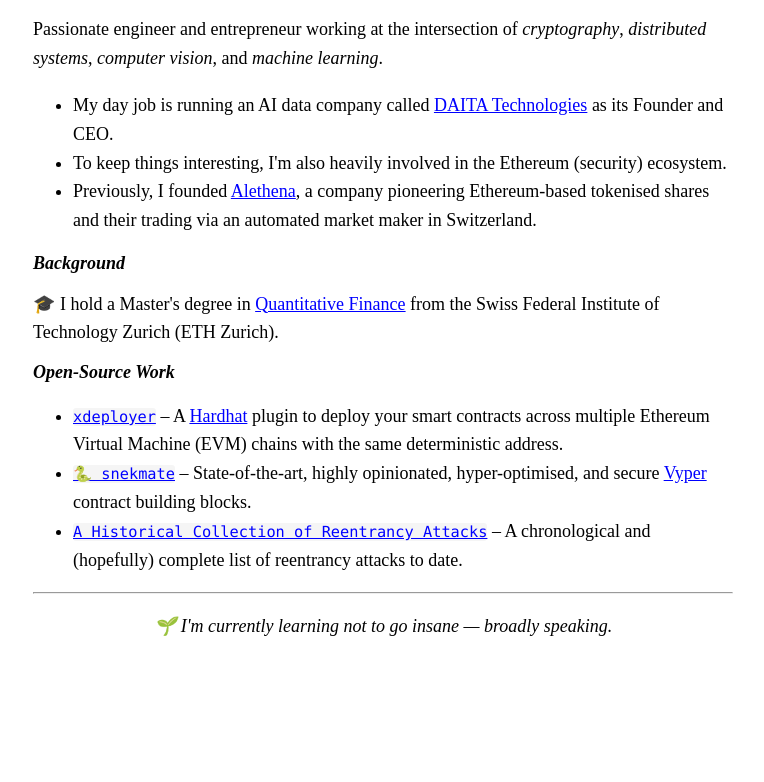
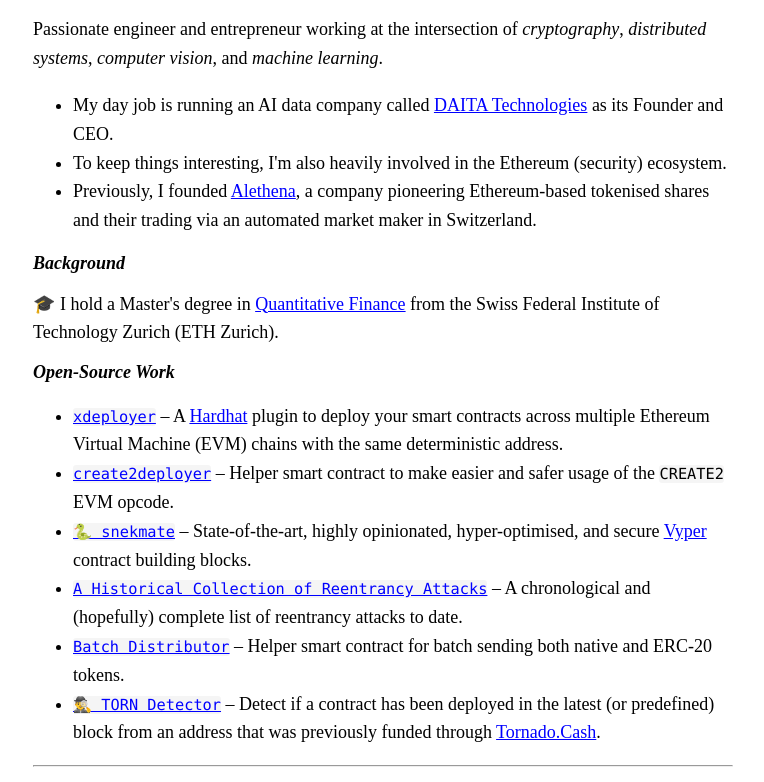
Before and after one commit to pcaversaccio/pcaversaccio.github.io, a plain HTML site: page index.html in a window 1280 px wide. Shown: the part 167-949 px from the top of the page, without its empty margins (257-1021 px from the left). Before the commit the page ends 915 px from the top, so only its background shows below. Drawn offline with Linux system fonts and the light colour scheme.

Commit message:
more content
Signed-off-by: Pascal Marco Caversaccio <pascal.caversaccio@hotmail.ch>

```diff
--- a/index.html
+++ b/index.html
@@ -82,6 +82,16 @@
               Machine (EVM) chains with the same deterministic address.
             </li>
             <li>
+              <a
+                href="https://github.com/pcaversaccio/create2deployer"
+                target="_blank"
+              >
+                <code>create2deployer</code></a
+              >
+              &ndash; Helper smart contract to make easier and safer usage of
+              the <code>CREATE2</code> EVM opcode.
+            </li>
+            <li>
               <a href="https://github.com/pcaversaccio/snekmate" target="_blank"
                 ><code>🐍 snekmate</code></a
               >
@@ -101,6 +111,29 @@
               &ndash; A chronological and (hopefully) complete list of
               reentrancy attacks to date.
             </li>
+            <li>
+              <a
+                href="https://github.com/pcaversaccio/batch-distributor"
+                target="_blank"
+                ><code>Batch Distributor</code></a
+              >
+              &ndash; Helper smart contract for batch sending both native and
+              ERC-20 tokens.
+            </li>
+            <li>
+              <a
+                href="https://github.com/pcaversaccio/torn-detector"
+                target="_blank"
+              >
+                <code>🕵️‍♂️ TORN Detector</code></a
+              >
+              &ndash; Detect if a contract has been deployed in the latest (or
+              predefined) block from an address that was previously funded
+              through
+              <a href="https://github.com/tornadocash" target="_blank"
+                >Tornado.Cash</a
+              >.
+            </li>
           </ul>
         </div>
       </div>
```
